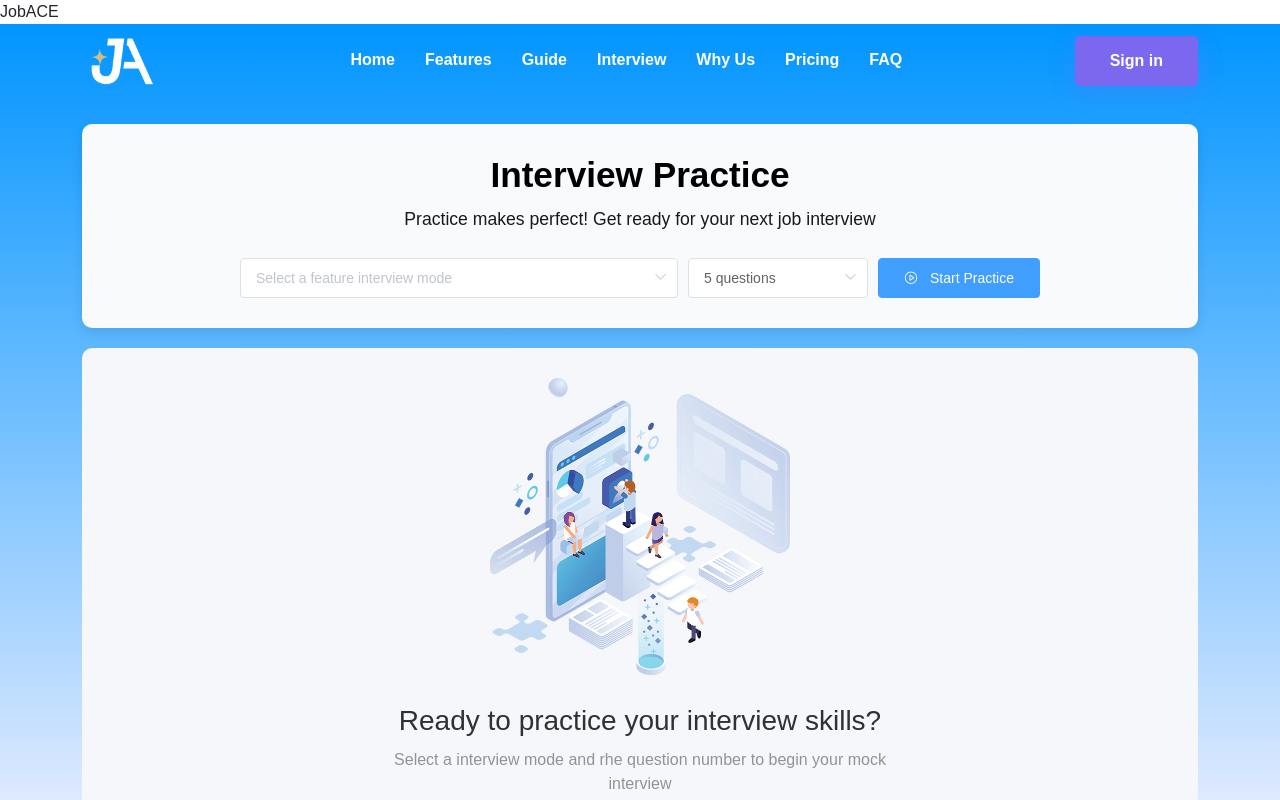
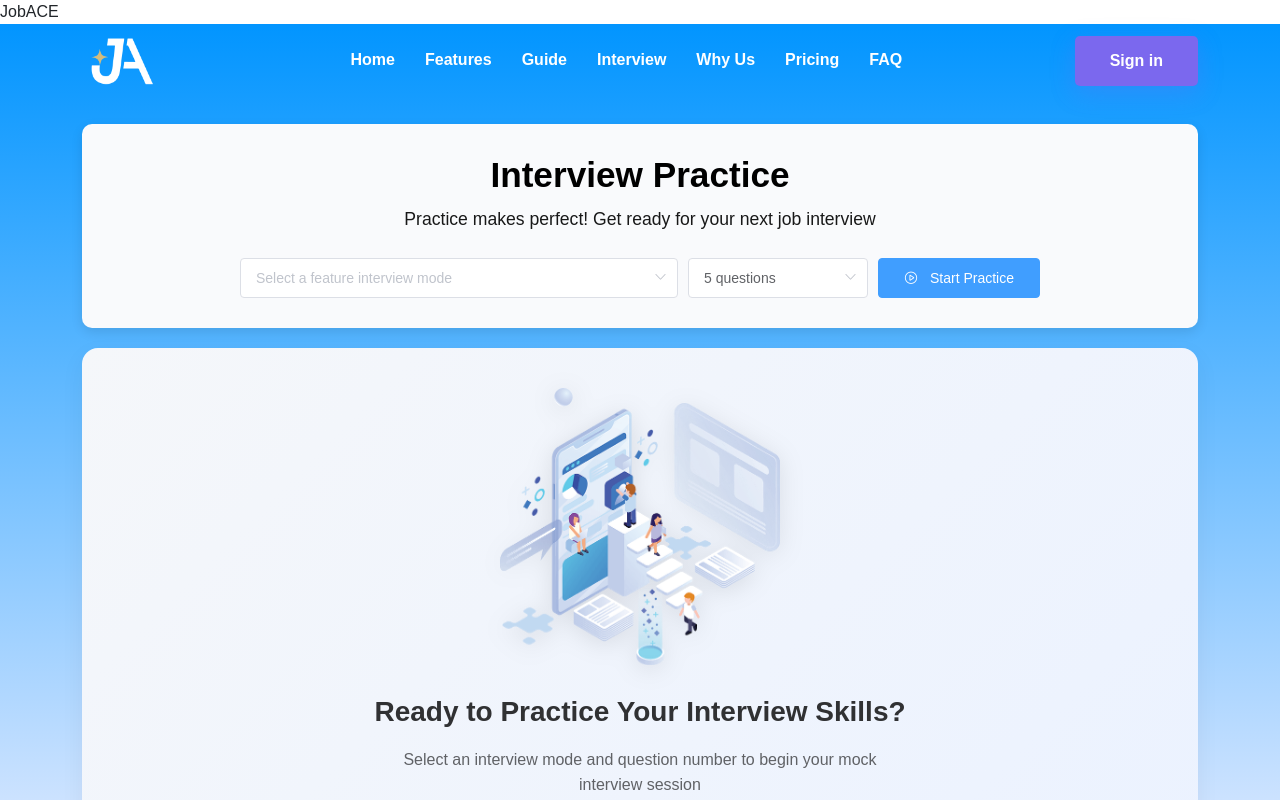
Before and after one commit to an-liu1/job_ai, a Vue app: page /exercise/1 in a window 1280 px wide. Shown: the top 800 px of the page. Built offline with nearby package versions, Linux system fonts and the light colour scheme; what vue-typer would draw is missing.

Commit message:
Update ExerciseView.vue

```diff
--- a/src/views/ExerciseView.vue
+++ b/src/views/ExerciseView.vue
@@ -250,24 +250,37 @@
 
     <!-- 空状态 -->
     <div v-else class="empty-state">
-      <div>
+      <div class="empty-content-wrapper">
+        <div class="empty-image-container">
           <img
             src="@/assets/img/home-font.png"
             alt="Start Interview"
             class="empty-image"
             ref="tiltElement"
           />
+        </div>
+
         <div v-if="!interviewMode" class="empty-content">
-          <h3>Ready to practice your interview skills?</h3>
-          <p>
-            Select a interview mode and rhe question number to begin your mock
-            interview
+          <h3>Ready to Practice Your Interview Skills?</h3>
+          <p class="empty-subtitle">
+            Select an interview mode and question number to begin your mock
+            interview session
           </p>
+          <div class="empty-cta">
+            <i class="el-icon-arrow-down"></i>
           </div>
-        <div v-else class="mode-des">
-          <div v-for="(i, index) in practiceModeDesc" :key="index">
-            <h4 v-if="index === 0">{{ i }}</h4>
-            <p v-else>{{ i }}</p>
+        </div>
+
+        <div v-else class="mode-description">
+          <div class="mode-description-card">
+            <div
+              v-for="(item, index) in practiceModeDesc"
+              :key="index"
+              class="description-item"
+            >
+              <h4 v-if="index === 0" class="mode-title">{{ item }}</h4>
+              <p v-else class="mode-text">{{ item }}</p>
+            </div>
           </div>
         </div>
       </div>
@@ -940,46 +953,105 @@ export default {
     display: flex;
     align-items: center;
     justify-content: center;
+    background: linear-gradient(135deg, #f5f7fa 0%, #ebf2ff 100%);
+    border-radius: 16px;
+    width: 90%;
+    max-width: 1300px;
+    margin: 0 auto;
+    padding: 40px 20px;
+    box-shadow: 0 8px 24px rgba(0, 0, 0, 0.05);
+
+    .empty-content-wrapper {
+      width: 80%;
       text-align: center;
-    background: #f5f7fa;
-    border-radius: 10px;
-    width: 1300px;
-    margin: 0 auto;
-    padding: 30px 0;
+
+      .empty-image-container {
+        margin-bottom: 30px;
 
         .empty-image {
           width: 100%;
-      max-width: 300px;
-      margin-bottom: 30px;
+          max-width: 280px;
+          height: auto;
+          filter: drop-shadow(0 4px 12px rgba(0, 0, 0, 0.1));
+        }
       }
 
       .empty-content {
-      max-width: 550px;
         h3 {
-        margin: 0 0 10px;
+          margin: 0 0 16px;
+          font-size: 28px;
+          font-weight: 600;
           color: #303133;
+          line-height: 1.3;
         }
 
-      p {
-        margin: 0;
-        color: #909399;
+        .empty-subtitle {
+          margin: 0 auto 24px;
+          color: #606266;
           font-size: 16px;
+          max-width: 500px;
+          line-height: 1.6;
+        }
+
+        .empty-cta {
+          color: #409eff;
+          font-size: 24px;
+          animation: bounce 2s infinite;
         }
       }
-    .mode-des {
-      width: 80%;
-      margin: 0 auto;
+
+      .mode-description {
+        .mode-description-card {
+          background: white;
+          border-radius: 12px;
+          padding: 30px;
+          box-shadow: 0 4px 16px rgba(0, 0, 0, 0.08);
           text-align: left;
-      h4 {
-        margin: 0 0 10px;
-        color: #303133;
+
+          .description-item {
+            margin-bottom: 16px;
+
+            &:last-child {
+              margin-bottom: 0;
+            }
           }
 
-      p {
-        margin: 0;
-        color: #909399;
-        font-size: 16px;
+          .mode-title {
+            margin: 0 0 20px;
+            font-size: 22px;
+            font-weight: 600;
+            color: #409eff;
+            line-height: 1.4;
           }
+
+          .mode-text {
+            margin: 0 0 16px;
+            color: #606266;
+            font-size: 15px;
+            line-height: 1.7;
+
+            &:last-child {
+              margin-bottom: 0;
+            }
+          }
+        }
+      }
+    }
+  }
+
+  @keyframes bounce {
+    0%,
+    20%,
+    50%,
+    80%,
+    100% {
+      transform: translateY(0);
+    }
+    40% {
+      transform: translateY(-10px);
+    }
+    60% {
+      transform: translateY(-5px);
     }
   }
 }
@@ -997,6 +1069,35 @@ export default {
 }
 
 @media (max-width: 768px) {
+  .empty-state {
+    padding: 30px 15px;
+
+    .empty-content-wrapper {
+      .empty-content {
+        h3 {
+          font-size: 22px;
+        }
+
+        .empty-subtitle {
+          font-size: 15px;
+        }
+      }
+
+      .mode-description {
+        .mode-description-card {
+          padding: 20px;
+
+          .mode-title {
+            font-size: 20px;
+          }
+
+          .mode-text {
+            font-size: 14px;
+          }
+        }
+      }
+    }
+  }
   .interview-container {
     padding: 15px;
 
```
Lines whose indentation alone changed are shown as unchanged.
